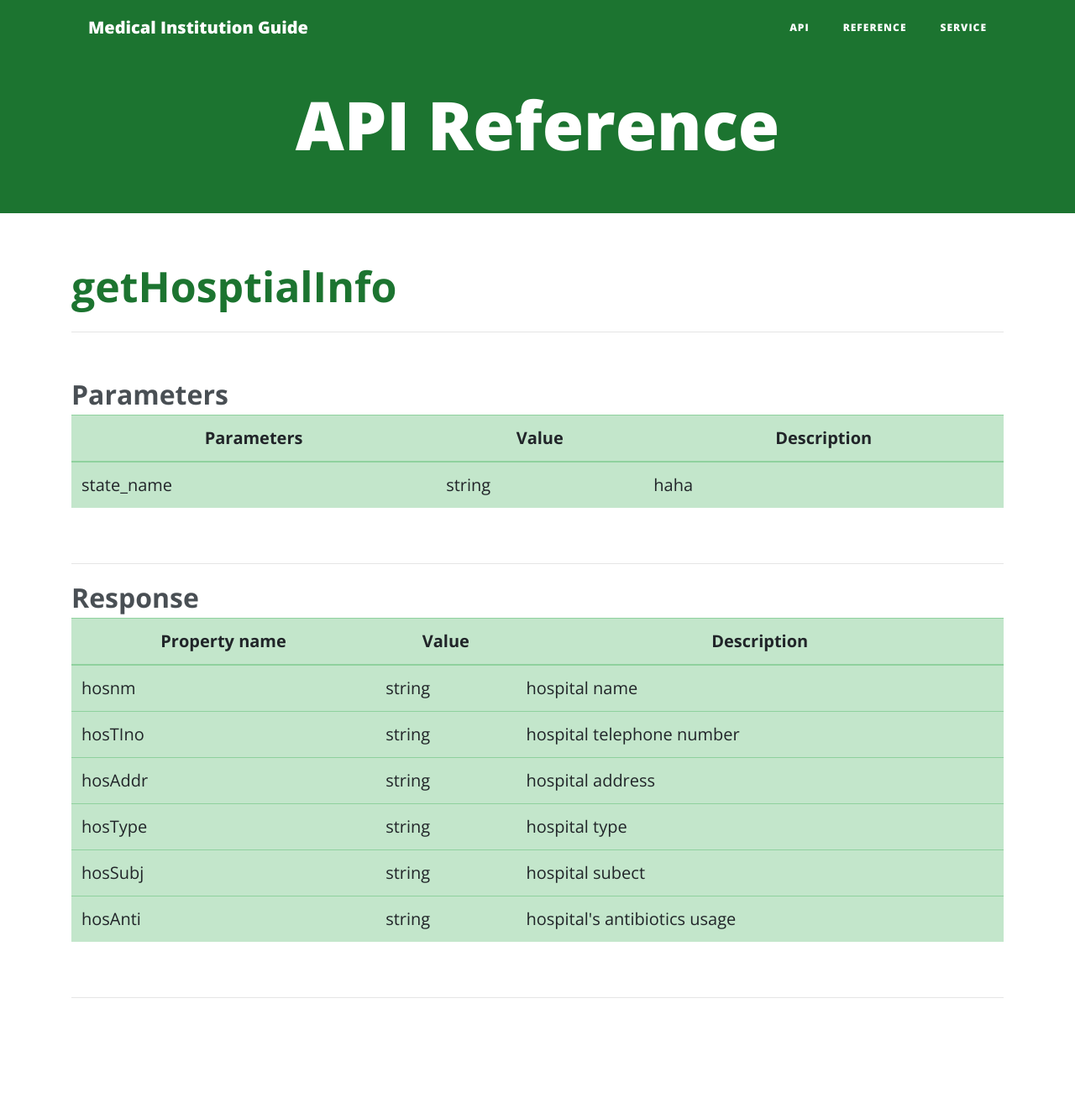
After one commit to namnoo/Service-computing-Termproject, a Flask app: page /api/reference/getHospitalInfo in a window 1280 px wide. The commit adds this page. Shown: the whole page at 84% size. Run offline with Flask 2, Linux system fonts and the light colour scheme; parts of the project's set-up code (start-up, migrations or seed data) failed here and were passed over; some libraries are stand-ins or nearby versions.

Commit message:
revise reference template add getHosptial page

```diff
--- a/children_hospital/children_hospital_search_module.py
+++ b/children_hospital/children_hospital_search_module.py
@@ -9,10 +9,10 @@ import sys
 import io
 
 
-with open('state_code_children_hospital.txt','r',encoding='utf-8') as f:
+with open('children_hospital/state_code_children_hospital.txt','r',encoding='utf-8') as f:
     state = literal_eval(f.read())
 
-with open('city_code_children_hospital.txt','r',encoding='utf-8') as f:
+with open('children_hospital/city_code_children_hospital.txt','r',encoding='utf-8') as f:
     city = literal_eval(f.read())
 
 
@@ -66,7 +66,7 @@ def citySearch(st_name,ct_name):
         state[st_name], city[st_name][ct_name], 1, keys.CHILDREN_HOSPITAL)
     request = re.get(url)
     rescode = request.status_code
-
+    print(url)
     if (rescode == 200):  # 제대로 데이터가 수신됐는지 확인하는 코드 성공시 200
         responseData = request.text
         rD = xtd.parse(responseData)  # XML형식의 데이터를 dict형식으로 변환시켜줌
--- a/medical_examination/medical_examination_search_module.py
+++ b/medical_examination/medical_examination_search_module.py
@@ -139,5 +139,5 @@ def searchAll():
 #     for key2 in city:
         #citySearch(key,key2)
 
-# result = citySearch('서울','종로구')
+# result = citySearch('인천시','계양구')
 # pprint.pprint(result)
--- a/medical_examination/state_code_medical_examination.txt
+++ b/medical_examination/state_code_medical_examination.txt
@@ -1 +1 @@
-{'인천시': '28', '충청남도': '44', '경상남도': '48', '황해도': '90', '대구시': '27', '울산시': '31', '충청북도': '43', '경상북도': '47', '부산시': '26', '대전시': '30', '강원도': '42', '전라남도': '46', '제주특별자치도': '50', '서울시': '11', '광주시': '29', '경기도': '41', '전라북도': '45', '세종특별자치시': '36'}
+{'인천': '28', '충청남도': '44', '경상남도': '48', '황해도': '90', '대구': '27', '울산': '31', '충청북도': '43', '경상북도': '47', '부산': '26', '대전': '30', '강원도': '42', '전라남도': '46', '제주': '50', '서울': '11', '광주': '29', '경기도': '41', '전라북도': '45', '세종': '36'}
--- a/restapi.py
+++ b/restapi.py
@@ -76,3 +76,9 @@ def restapi_documentation():
     return render_template(
         'restapi_reference.html'
     )
+
+@restapi_blueprint.route('/reference/getHospitalInfo')
+def documentaion_getHospital():
+    return render_template(
+        'reference_getHospital.html'
+    )
--- /dev/null
+++ b/state_code_children_hospital.txt
@@ -0,0 +1 @@
+{'서울': '1100000000', '부산': '2600000000', '대구': '2700000000', '인천': '2800000000', '광주': '2900000000', '대전': '3000000000', '울산': '3100000000', '세종': '3600000000', '경기도': '4100000000', '강원도': '4200000000', '충청북도': '4300000000', '충청남도': '4400000000', '전라북도': '4500000000', '전라남도': '4600000000', '경상북도': '4700000000', '경상남도': '4800000000', '제주특별자치도': '5000000000'}
--- /dev/null
+++ b/state_code_medical_examination.txt
@@ -0,0 +1 @@
+{'인천시': '28', '충청남도': '44', '경상남도': '48', '황해도': '90', '대구시': '27', '울산시': '31', '충청북도': '43', '경상북도': '47', '부산시': '26', '대전시': '30', '강원도': '42', '전라남도': '46', '제주특별자치도': '50', '서울시': '11', '광주시': '29', '경기도': '41', '전라북도': '45', '세종특별자치시': '36'}
--- /dev/null
+++ b/templates/reference_getHospital.html
@@ -0,0 +1,82 @@
+{% extends 'template.html' %}
+
+{% block head %}API Reference{% endblock %}
+
+{% block content %}
+<div class="container" style="margin-bottom: 50px">
+    <div style="color: #1c7430; font-size: 50px"><b>getHosptialInfo</b></div>
+    <hr size="3px">
+</div>
+
+<div class="container">
+    <div style="color: #494f54; font-size: xx-large"><b>Parameters</b></div>
+    <div class="row" style="margin-bottom: 50px">
+        <div class="answer col-lg-12 col-md-12 mx-auto">
+            <table class="table table-success">
+                <thead class="text-center">
+                    <tr>
+                        <th scope="col">Parameters</th>
+                        <th scope="col">Value</th>
+                        <th scope="col">Description</th>
+                    </tr>
+                </thead>
+                <tbody>
+                    <tr>
+                        <td>state_name</td>
+                        <td>string</td>
+                        <td>haha</td>
+                    </tr>
+                </tbody>
+            </table>
+        </div>
+    </div>
+    <hr>
+        <div style="color: #494f54; font-size: xx-large"><b>Response</b></div>
+        <div class="row" style="margin-bottom: 50px">
+        <div class="answer col-lg-12 col-md-12 mx-auto">
+            <table class="table table-success">
+                <thead class="text-center">
+                    <tr>
+                        <th scope="col">Property name</th>
+                        <th scope="col">Value</th>
+                        <th scope="col">Description</th>
+                    </tr>
+                </thead>
+                <tbody>
+                    <tr>
+                        <td>hosnm</td>
+                        <td>string</td>
+                        <td>hospital name</td>
+                    </tr>
+                    <tr>
+                        <td>hosTIno</td>
+                        <td>string</td>
+                        <td>hospital telephone number</td>
+                    </tr>
+                    <tr>
+                        <td>hosAddr</td>
+                        <td>string</td>
+                        <td>hospital address</td>
+                    </tr>
+                    <tr>
+                        <td>hosType</td>
+                        <td>string</td>
+                        <td>hospital type</td>
+                    </tr>
+                    <tr>
+                        <td>hosSubj</td>
+                        <td>string</td>
+                        <td>hospital subect</td>
+                    </tr>
+                    <tr>
+                        <td>hosAnti</td>
+                        <td>string</td>
+                        <td>hospital's antibiotics usage</td>
+                    </tr>
+                </tbody>
+            </table>
+        </div>
+    </div>
+    <hr>
+</div>
+{% endblock %}
```
Also changed, not shown: city_code_medical_examination.txt (added, +1 -0 lines), medical_examination/city_code_medical_examination.txt (+1 -1 lines), medical_examination/get_region_code_medical.py (+6 -6 lines), templates/restapi_reference.html (+33 -8 lines).
